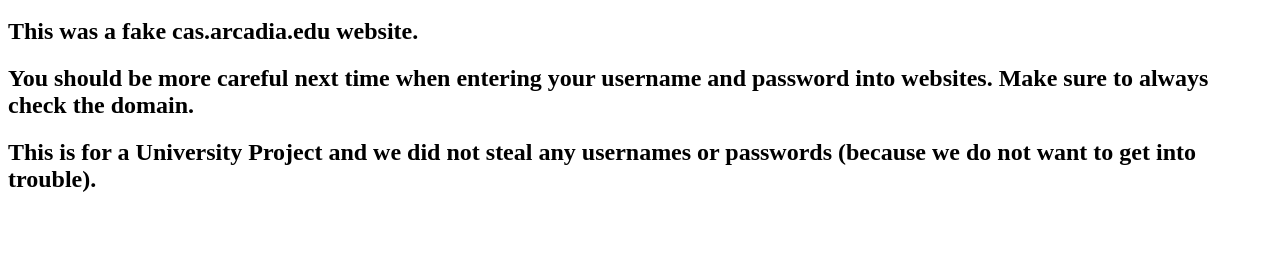
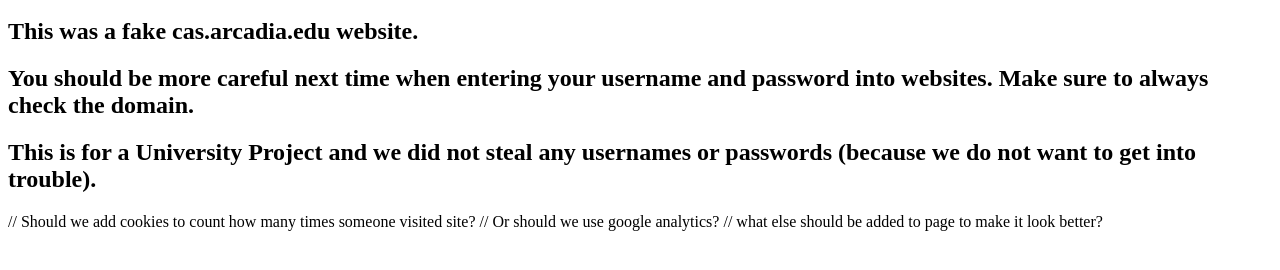
Before and after one commit to maisah/phish, a plain HTML site: page fooled.html in a window 1280 px wide. Shown: the part 48-318 px from the top of the page. Drawn offline with Linux system fonts and the light colour scheme.

Commit message:
Some possible ideas.

```diff
--- a/fooled.html
+++ b/fooled.html
@@ -5,14 +5,9 @@
 <h2> You should be more careful next time when entering your username and password into websites. Make sure to always check the domain. </h2>
 <h2> This is for a University Project and we did not steal any usernames or passwords (because we do not want to get into trouble). </h2>
 
-  <script type="text/javascript">
-    var cookieName = 'Fooled';
-    var cookieValue = 'Fooeld';
-    var myDate = new Date();
-
-    myDate.setMonth(myDate.getMonth() + 12);
-    document.cookie = cookieName +"=" + cookieValue + ";expires=" + myDate + ";domain=cas-arcadia.eu;path=/";
-  </script>
+  // Should we add cookies to count how many times someone visited site?
+  // Or should we use google analytics?
+  // what else should be added to page to make it look better?
 
 </body>
 </html>
```
